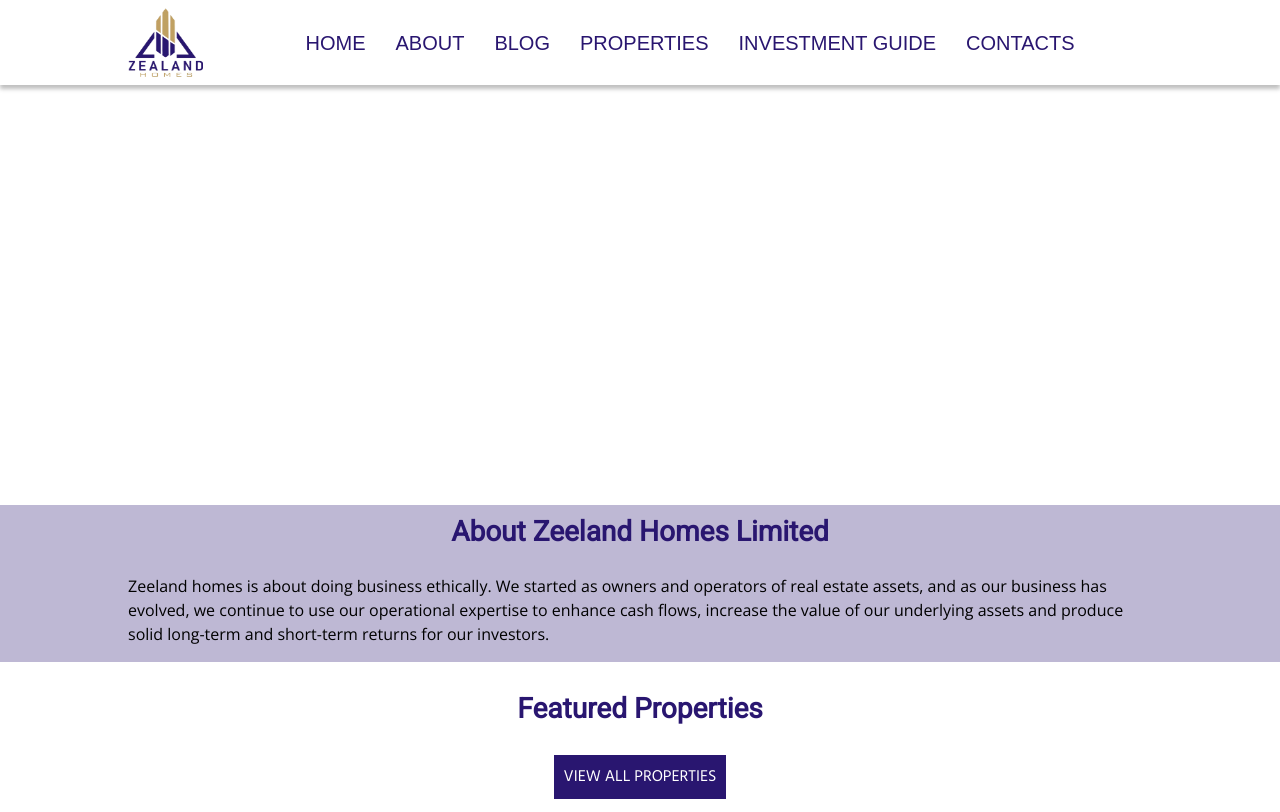
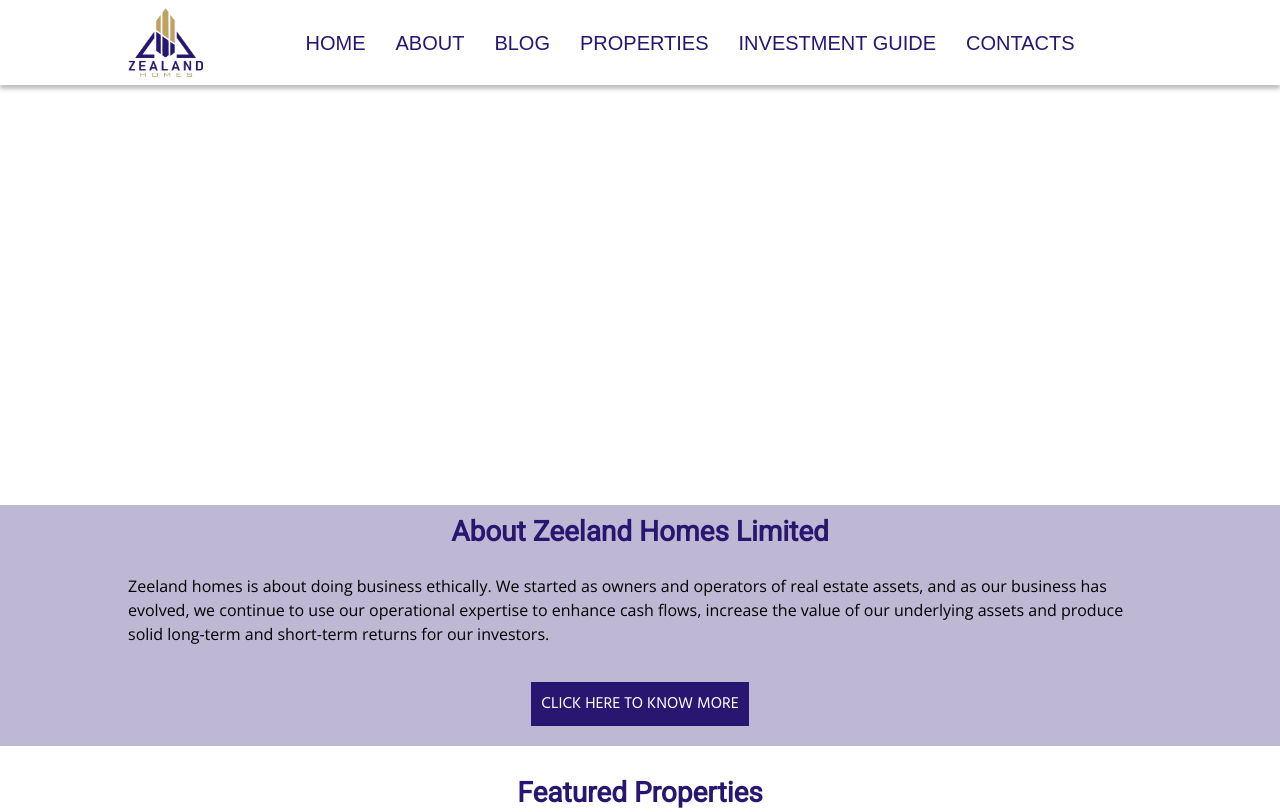
Before and after one commit to EbereUzodufa/zeeland, a plain HTML site: page index.html in a window 1280 px wide. Shown: the top 812 px of the page. Drawn offline with nearby package versions, Linux system fonts and the light colour scheme.

Commit message:
Add Link to about

```diff
--- a/index.html
+++ b/index.html
@@ -77,6 +77,7 @@
 				<p>
 					Zeeland homes is about doing business ethically. We started as owners and operators of real estate assets, and as our business has evolved, we continue to use our operational expertise to enhance cash flows, increase the value of our underlying assets and produce solid long-term and short-term returns for our investors.
 				</p>
+				<a href="about.html" class="link-to-view-all-post">Click here to know more</a>
 			</article>
 		</section>
 		<section class="feartured-properties">
```
